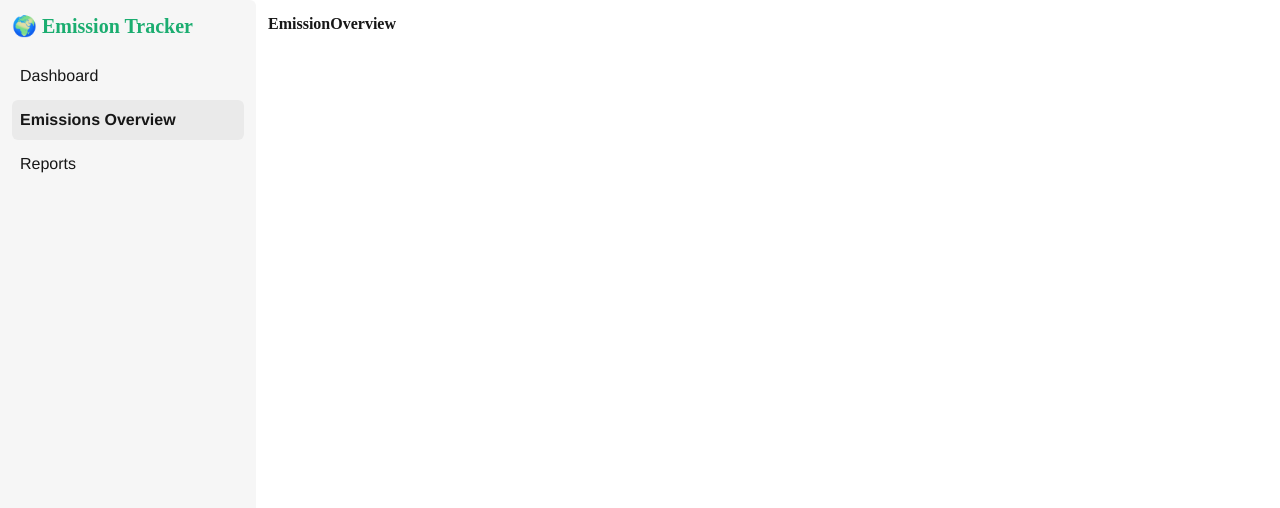
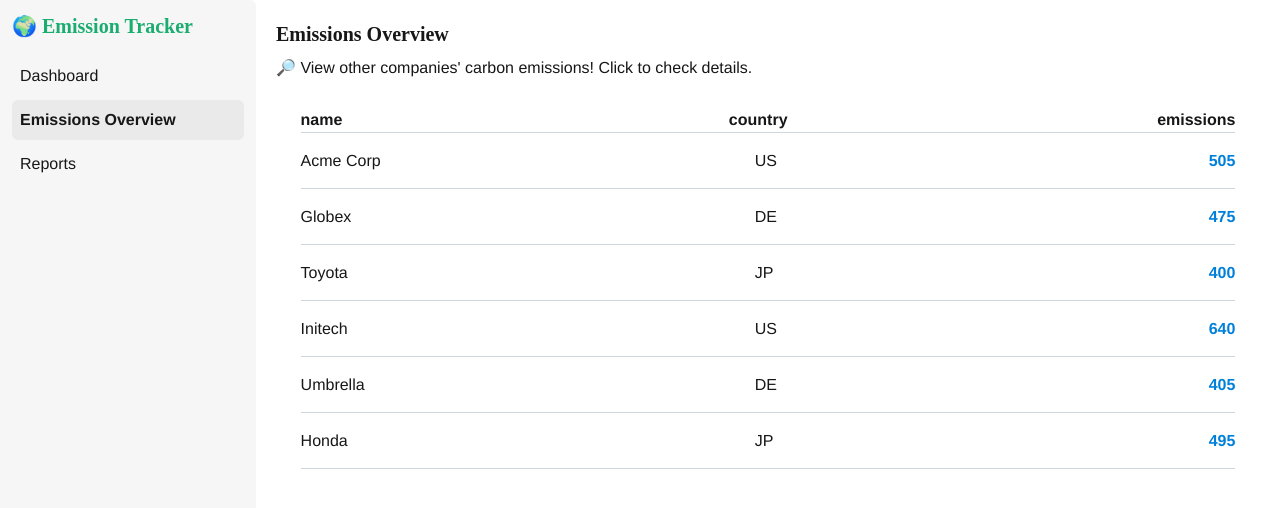
Before and after one commit to hyenee99/Carbon-Emissions-Dashboard, a Next.js app: page /overview in a window 1280 px wide. Shown: the top 508 px of the page. Built offline with nearby package versions, Linux system fonts and the light colour scheme; a web font is replaced by a local one.

Commit message:
feat: 기업별 탄소 배출 현황 조회 페이지 구현

```diff
--- /dev/null
+++ b/src/app/_components/OverviewBox.tsx
@@ -0,0 +1,29 @@
+"use client";
+import { useCompanyStore } from "@/stores/useCompanyStore";
+import { Company } from "@/types/types";
+import { useRouter } from "next/navigation";
+
+interface boxProps {
+  company: Company;
+  emissions: number;
+}
+export default function OverviewBox({ company, emissions }: boxProps) {
+  const setSelectedCompany = useCompanyStore(
+    (state) => state.setSelectedCompany
+  );
+  const router = useRouter();
+  const handleBoxClick = () => {
+    setSelectedCompany(company);
+    router.push("/dashboard");
+  };
+  return (
+    <div
+      onClick={handleBoxClick}
+      className="flex justify-between w-full h-14 border-b border-gray-300 items-center cursor-pointer hover:bg-gray-100"
+    >
+      <p className="w-[30%] ">{company.name}</p>
+      <p className="w-[30%] ">{company.country}</p>
+      <p className="text-[#0180DA] font-semibold">{emissions}</p>
+    </div>
+  );
+}
--- a/src/app/overview/page.tsx
+++ b/src/app/overview/page.tsx
@@ -1,3 +1,54 @@
+"use client";
+import { fetchCompanies } from "@/lib/api";
+import { Company } from "@/types/types";
+import { useEffect, useState } from "react";
+import OverviewBox from "../_components/OverviewBox";
+
 export default function EmissionOverview() {
-  return <h1>EmissionOverview</h1>;
+  const [companies, setCompanies] = useState<Company[]>([]);
+
+  useEffect(() => {
+    async function loadCompanies() {
+      try {
+        const data = await fetchCompanies();
+        setCompanies(data);
+      } catch (error) {
+        console.log(error);
+      }
+    }
+
+    loadCompanies();
+  }, []);
+
+  // 각 회사의 배출량 총 합 계산
+  const sumOfEmissions = companies.map((company) =>
+    company.emissions.reduce((acc, cur) => acc + cur.emissions, 0)
+  );
+
+  return (
+    <div className="p-2">
+      <div className="space-y-2 mb-7">
+        <h1 className="text-xl">Emissions Overview</h1>
+        <p>
+          🔎 View other companies' carbon emissions! Click to check details.
+        </p>
+      </div>
+
+      <div className="w-[95%] m-auto">
+        <div className="font-semibold border-b border-gray-300 flex justify-between">
+          <p className="w-[30%]">name</p>
+          <p className="w-[30%]">country</p>
+          <p>emissions</p>
+        </div>
+
+        {companies.map((item, idx) => (
+          <OverviewBox
+            key={item.id}
+            company={item}
+            emissions={sumOfEmissions[idx]}
+          />
+        ))}
+      </div>
+    </div>
+  );
 }
--- a/src/data/companies.ts
+++ b/src/data/companies.ts
@@ -37,4 +37,40 @@
       { yearMonth: "2024-05", source: "diesel", emissions: 70 },
     ],
   },
+  {
+    id: "c4",
+    name: "Initech",
+    country: "US",
+    emissions: [
+      { yearMonth: "2024-01", source: "gasoline", emissions: 150 },
+      { yearMonth: "2024-02", source: "diesel", emissions: 130 },
+      { yearMonth: "2024-03", source: "electric", emissions: 120 },
+      { yearMonth: "2024-04", source: "gasoline", emissions: 140 },
+      { yearMonth: "2024-05", source: "diesel", emissions: 100 },
+    ],
+  },
+  {
+    id: "c5",
+    name: "Umbrella",
+    country: "DE",
+    emissions: [
+      { yearMonth: "2024-01", source: "gasoline", emissions: 80 },
+      { yearMonth: "2024-02", source: "diesel", emissions: 95 },
+      { yearMonth: "2024-03", source: "electric", emissions: 70 },
+      { yearMonth: "2024-04", source: "gasoline", emissions: 85 },
+      { yearMonth: "2024-05", source: "diesel", emissions: 75 },
+    ],
+  },
+  {
+    id: "c6",
+    name: "Honda",
+    country: "JP",
+    emissions: [
+      { yearMonth: "2024-01", source: "gasoline", emissions: 110 },
+      { yearMonth: "2024-02", source: "diesel", emissions: 105 },
+      { yearMonth: "2024-03", source: "electric", emissions: 95 },
+      { yearMonth: "2024-04", source: "gasoline", emissions: 100 },
+      { yearMonth: "2024-05", source: "diesel", emissions: 85 },
+    ],
+  },
 ];
--- a/src/data/posts.ts
+++ b/src/data/posts.ts
@@ -72,4 +72,76 @@
     content:
       "Quarterly CO2 update covering initiatives for reducing operational carbon footprint.",
   },
+  {
+    id: "p10",
+    title: "Initech Sustainability Report Q1",
+    resourceUid: "c4",
+    dateTime: "2024-01",
+    content:
+      "Focus on energy efficiency improvements in office buildings and server facilities.",
+  },
+  {
+    id: "p11",
+    title: "Initech Emissions Review Q2",
+    resourceUid: "c4",
+    dateTime: "2024-02",
+    content:
+      "Analysis of fleet fuel consumption and transition plans toward hybrid vehicles.",
+  },
+  {
+    id: "p12",
+    title: "Initech Renewable Energy Q3",
+    resourceUid: "c4",
+    dateTime: "2024-03",
+    content:
+      "Expansion of solar panel installations across US offices to reduce grid dependency.",
+  },
+  {
+    id: "p13",
+    title: "Umbrella Climate Report Q1",
+    resourceUid: "c5",
+    dateTime: "2024-01",
+    content:
+      "Assessment of greenhouse gas output from pharmaceutical production plants.",
+  },
+  {
+    id: "p14",
+    title: "Umbrella Emissions Tracking Q2",
+    resourceUid: "c5",
+    dateTime: "2024-02",
+    content:
+      "Detailed monitoring of diesel and gasoline usage in European distribution networks.",
+  },
+  {
+    id: "p15",
+    title: "Umbrella Sustainability Update Q3",
+    resourceUid: "c5",
+    dateTime: "2024-03",
+    content:
+      "Pilot project to replace diesel generators with biofuel alternatives in DE factories.",
+  },
+  {
+    id: "p16",
+    title: "Honda Emissions Report Q1",
+    resourceUid: "c6",
+    dateTime: "2024-01",
+    content:
+      "Overview of carbon footprint from automobile production and logistics in JP plants.",
+  },
+  {
+    id: "p17",
+    title: "Honda Green Manufacturing Q2",
+    resourceUid: "c6",
+    dateTime: "2024-02",
+    content:
+      "Introduction of electric-powered assembly lines and energy recycling programs.",
+  },
+  {
+    id: "p18",
+    title: "Honda Sustainability Progress Q3",
+    resourceUid: "c6",
+    dateTime: "2024-03",
+    content:
+      "Quarterly report highlighting reductions in gasoline usage and EV adoption growth.",
+  },
 ];
```
